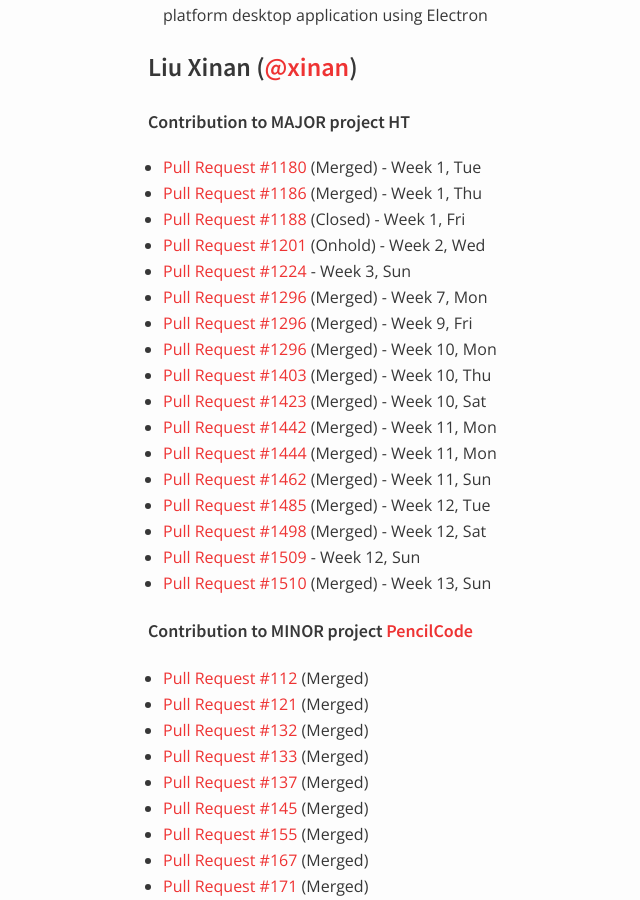
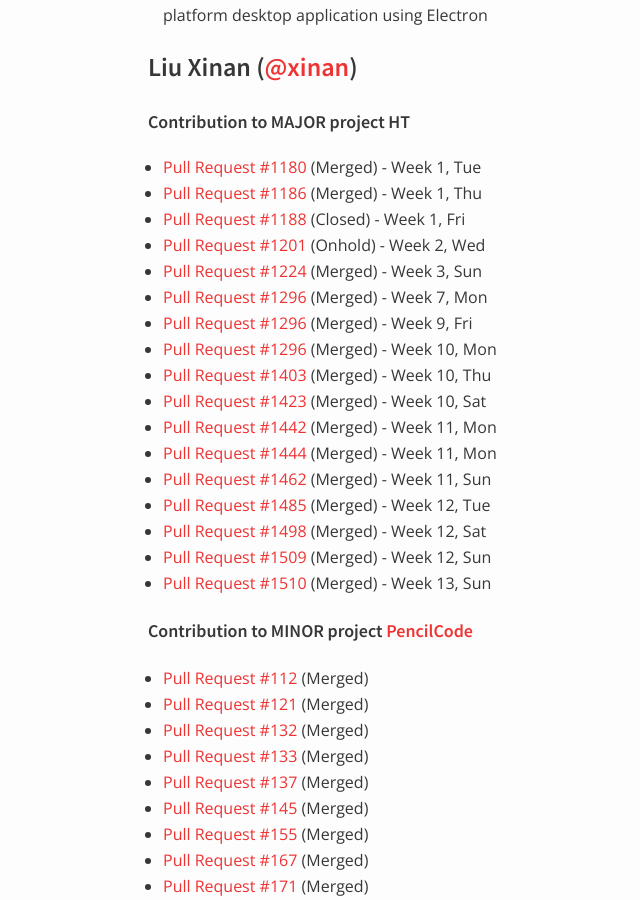
Before and after one commit to nus-oss/cs3281-AY1516S2-website, a Jekyll site: the page built from teams/hubturbo.md, in a window 1280 px wide and 900 px high, scrolled down 4464 px. Shown: the whole window, without its empty margins (222-862 px from the left). Built offline with Jekyll 4.4.1, drawn with Linux system fonts in a browser that asks for light colours.

Commit message:
Update hubturbo.md

```diff
--- a/teams/hubturbo.md
+++ b/teams/hubturbo.md
@@ -186,7 +186,7 @@ permalink: /teams/hubturbo/
 * [Pull Request #1186](https://github.com/HubTurbo/HubTurbo/pull/1186) (Merged) - Week 1, Thu
 * [Pull Request #1188](https://github.com/HubTurbo/HubTurbo/pull/1188) (Closed) - Week 1, Fri
 * [Pull Request #1201](https://github.com/HubTurbo/HubTurbo/pull/1201) (Onhold) - Week 2, Wed
-* [Pull Request #1224](https://github.com/HubTurbo/HubTurbo/pull/1224) - Week 3, Sun
+* [Pull Request #1224](https://github.com/HubTurbo/HubTurbo/pull/1224) (Merged) - Week 3, Sun
 * [Pull Request #1296](https://github.com/HubTurbo/HubTurbo/pull/1296) (Merged) - Week 7, Mon
 * [Pull Request #1296](https://github.com/HubTurbo/HubTurbo/pull/1371) (Merged) - Week 9, Fri
 * [Pull Request #1296](https://github.com/HubTurbo/HubTurbo/pull/1388) (Merged) - Week 10, Mon
@@ -197,7 +197,7 @@ permalink: /teams/hubturbo/
 * [Pull Request #1462](https://github.com/HubTurbo/HubTurbo/pull/1462) (Merged) - Week 11, Sun
 * [Pull Request #1485](https://github.com/HubTurbo/HubTurbo/pull/1485) (Merged) - Week 12, Tue
 * [Pull Request #1498](https://github.com/HubTurbo/HubTurbo/pull/1498) (Merged) - Week 12, Sat
-* [Pull Request #1509](https://github.com/HubTurbo/HubTurbo/pull/1509) - Week 12, Sun
+* [Pull Request #1509](https://github.com/HubTurbo/HubTurbo/pull/1509) (Merged) - Week 12, Sun
 * [Pull Request #1510](https://github.com/HubTurbo/HubTurbo/pull/1510) (Merged) - Week 13, Sun
 
 ##### Contribution to MINOR project [PencilCode](https://github.com/PencilCode/pencilcode/)
```
